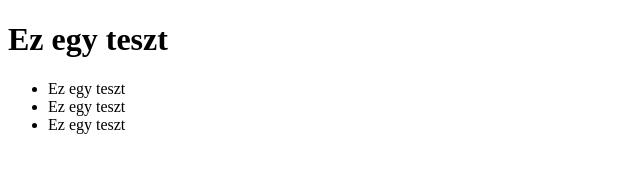
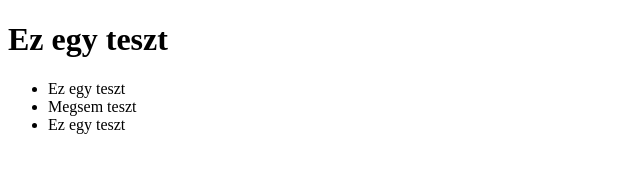
Before and after one commit to Danee187/C--practice, a plain HTML site: page index.html in a window 1280 px wide. Shown: the full height of the page, 0-640 px from the left. Drawn offline with Linux system fonts and the light colour scheme.

Commit message:
I have fixed the index.html

```diff
--- a/index.html
+++ b/index.html
@@ -8,7 +8,7 @@
 
         <ul>
             <li>Ez egy teszt</li>
-            <li>Ez egy teszt</li>
+            <li>Megsem teszt</li>
             <li>Ez egy teszt</li>
         </ul>
     </body>
```
